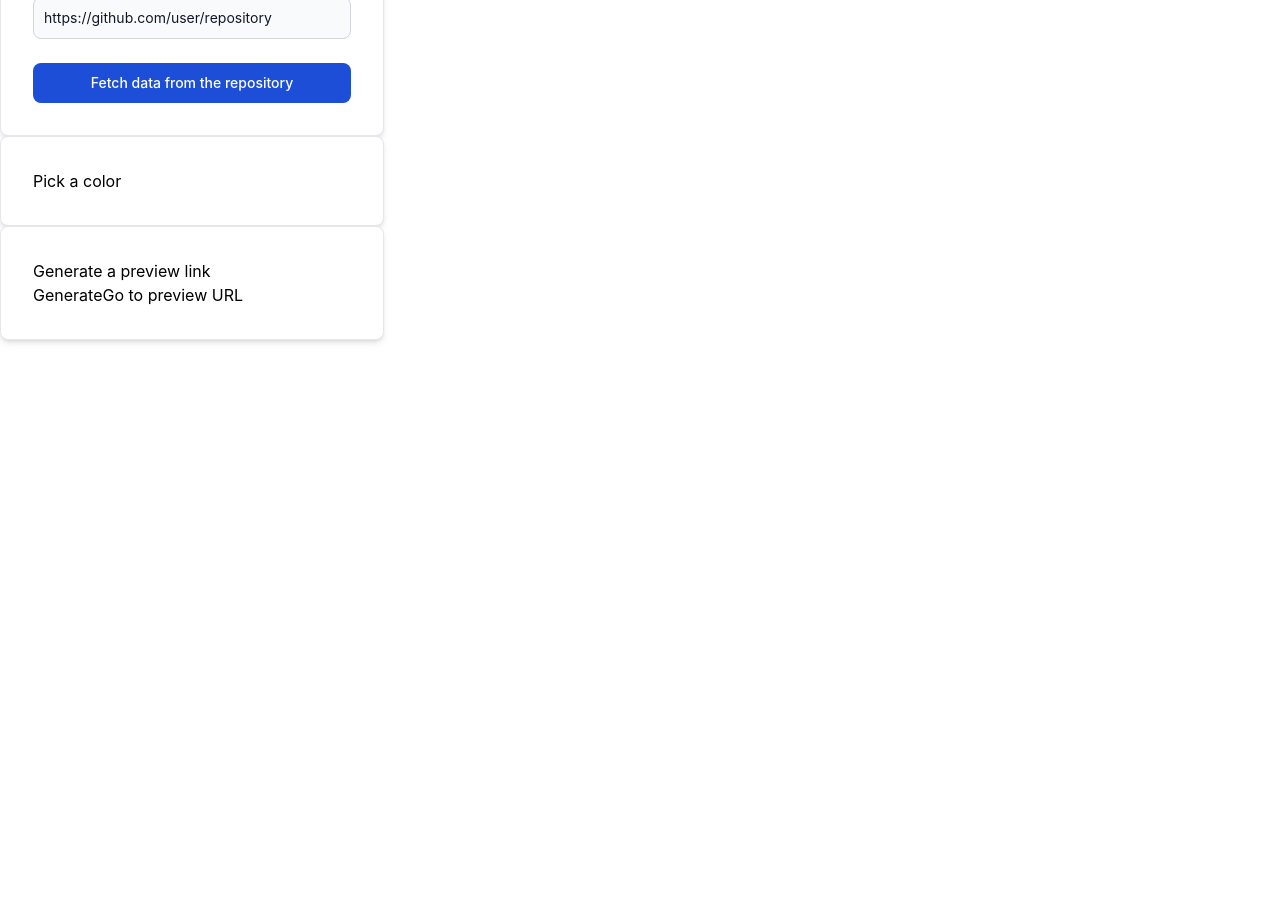
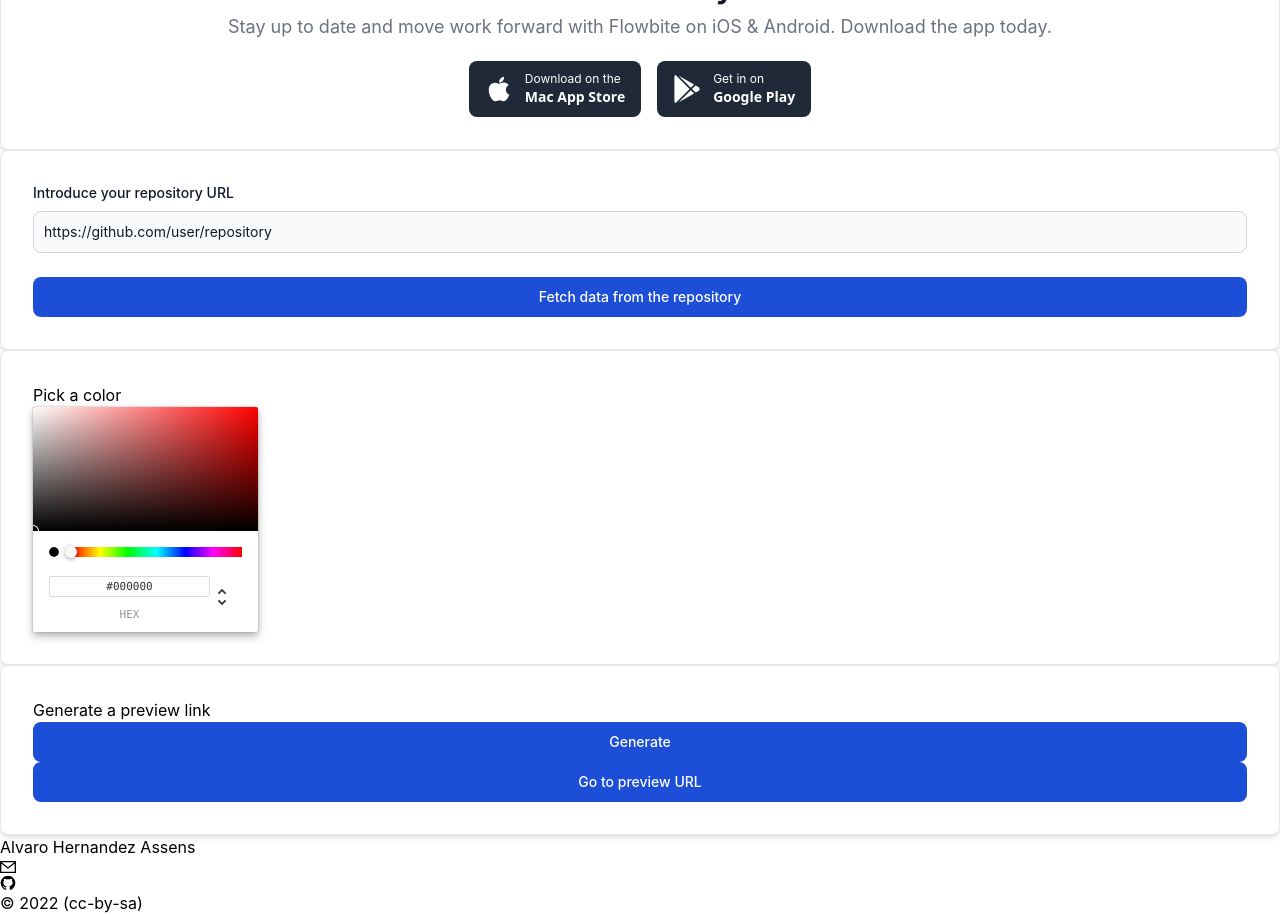
Before and after one commit to alvaroha1/repoLinks, a Next.js app: page / in a window 1280 px wide. Shown: the part 100-1015 px from the top of the page. Before the commit the page ends 800 px from the top, so only its background shows below. Built offline with nearby package versions, Linux system fonts and the light colour scheme.

Commit message:
Add basic project structure

```diff
--- /dev/null
+++ b/components/footer.tsx
@@ -0,0 +1,50 @@
+import { GrMailOption, GrGithub } from "react-icons/gr";
+
+export default function Footer() {
+  const author = "Alvaro Hernandez Assens";
+  const email = "alvarohernandezassens@gmail.com";
+  const github_link = "https://github.com/alvaroha1/repoLinks";
+  const year = "© 2022";
+  return (
+    <div>
+      <ul>
+        <li>
+          <h6>{author}</h6>
+        </li>
+        <li>
+          <a
+            rel="noopener noreferrer"
+            target="_blank"
+            href={`mailto:${email}`}
+            title="Opens in a new window"
+          >
+            <GrMailOption />
+          </a>
+        </li>
+        <li>
+          <a
+            rel="noopener noreferrer"
+            target="_blank"
+            href={`${github_link}`}
+            title="Opens in a new window"
+          >
+            <GrGithub />
+          </a>
+        </li>
+
+        <li>
+            {year} (
+            <a
+              rel="noopener noreferrer"
+              target="_blank"
+              href="https://creativecommons.org/licenses/by-sa/3.0/"
+              title="Opens in a new window"
+            >
+              cc-by-sa
+            </a>
+            )
+        </li>
+      </ul>
+    </div>
+  );
+}
--- a/package.json
+++ b/package.json
@@ -11,11 +11,14 @@
   "dependencies": {
     "next": "12.2.2",
     "react": "18.2.0",
-    "react-dom": "18.2.0"
+    "react-color": "^2.19.3",
+    "react-dom": "18.2.0",
+    "react-icons": "^4.4.0"
   },
   "devDependencies": {
     "@types/node": "18.0.6",
     "@types/react": "18.0.15",
+    "@types/react-color": "^3.0.6",
     "@types/react-dom": "18.0.6",
     "autoprefixer": "^10.4.7",
     "eslint": "8.20.0",
--- a/pages/index.tsx
+++ b/pages/index.tsx
@@ -1,13 +1,25 @@
 import type { NextPage } from "next";
-import { useState } from "react";
+import Link from "next/link";
+import { useState, useId } from "react";
 import Head from "next/head";
 import Image from "next/image";
-import styles from "../styles/Home.module.css";
-import { keyboard } from "@testing-library/user-event/dist/keyboard";
+import { ChromePicker } from "react-color";
+import Footer from "../components/footer";
 
 const Home: NextPage = () => {
   const [url, setUrl] = useState<string>("https://github.com/user/repository");
   const [color, setColor] = useState<string>("#000000");
+  const repoId = useId();
+
+  const saveItem = () => {
+    const item = {
+      color,
+      url,
+    };
+    localStorage.setItem(repoId, JSON.stringify(item));
+  };
+
+  console.log(url, color, repoId);
   return (
     <div>
       <Head>
@@ -17,7 +29,70 @@ const Home: NextPage = () => {
 
       <main>
         <h1 className="text-3xl font-bold underline">Main</h1>
-        <div className="p-4 max-w-sm bg-white rounded-lg border border-gray-200 shadow-md sm:p-6 lg:p-8 dark:bg-gray-800 dark:border-gray-700">
+        <div className="p-4 w-full text-center bg-white rounded-lg border shadow-md sm:p-8 dark:bg-gray-800 dark:border-gray-700">
+          <h5 className="mb-2 text-3xl font-bold text-gray-900 dark:text-white">
+            Work fast from anywhere
+          </h5>
+          <p className="mb-5 text-base text-gray-500 sm:text-lg dark:text-gray-400">
+            Stay up to date and move work forward with Flowbite on iOS &
+            Android. Download the app today.
+          </p>
+          <div className="justify-center items-center space-y-4 sm:flex sm:space-y-0 sm:space-x-4">
+            <a
+              href="#"
+              className="w-full sm:w-auto bg-gray-800 hover:bg-gray-700 focus:ring-4 focus:outline-none focus:ring-gray-300 text-white rounded-lg inline-flex items-center justify-center px-4 py-2.5 dark:bg-gray-700 dark:hover:bg-gray-600 dark:focus:ring-gray-700"
+            >
+              <svg
+                className="mr-3 w-7 h-7"
+                aria-hidden="true"
+                focusable="false"
+                data-prefix="fab"
+                data-icon="apple"
+                role="img"
+                xmlns="http://www.w3.org/2000/svg"
+                viewBox="0 0 384 512"
+              >
+                <path
+                  fill="currentColor"
+                  d="M318.7 268.7c-.2-36.7 16.4-64.4 50-84.8-18.8-26.9-47.2-41.7-84.7-44.6-35.5-2.8-74.3 20.7-88.5 20.7-15 0-49.4-19.7-76.4-19.7C63.3 141.2 4 184.8 4 273.5q0 39.3 14.4 81.2c12.8 36.7 59 126.7 107.2 125.2 25.2-.6 43-17.9 75.8-17.9 31.8 0 48.3 17.9 76.4 17.9 48.6-.7 90.4-82.5 102.6-119.3-65.2-30.7-61.7-90-61.7-91.9zm-56.6-164.2c27.3-32.4 24.8-61.9 24-72.5-24.1 1.4-52 16.4-67.9 34.9-17.5 19.8-27.8 44.3-25.6 71.9 26.1 2 49.9-11.4 69.5-34.3z"
+                ></path>
+              </svg>
+              <div className="text-left">
+                <div className="mb-1 text-xs">Download on the</div>
+                <div className="-mt-1 font-sans text-sm font-semibold">
+                  Mac App Store
+                </div>
+              </div>
+            </a>
+            <a
+              href="#"
+              className="w-full sm:w-auto bg-gray-800 hover:bg-gray-700 focus:ring-4 focus:outline-none focus:ring-gray-300 text-white rounded-lg inline-flex items-center justify-center px-4 py-2.5 dark:bg-gray-700 dark:hover:bg-gray-600 dark:focus:ring-gray-700"
+            >
+              <svg
+                className="mr-3 w-7 h-7"
+                aria-hidden="true"
+                focusable="false"
+                data-prefix="fab"
+                data-icon="google-play"
+                role="img"
+                xmlns="http://www.w3.org/2000/svg"
+                viewBox="0 0 512 512"
+              >
+                <path
+                  fill="currentColor"
+                  d="M325.3 234.3L104.6 13l280.8 161.2-60.1 60.1zM47 0C34 6.8 25.3 19.2 25.3 35.3v441.3c0 16.1 8.7 28.5 21.7 35.3l256.6-256L47 0zm425.2 225.6l-58.9-34.1-65.7 64.5 65.7 64.5 60.1-34.1c18-14.3 18-46.5-1.2-60.8zM104.6 499l280.8-161.2-60.1-60.1L104.6 499z"
+                ></path>
+              </svg>
+              <div className="text-left">
+                <div className="mb-1 text-xs">Get in on</div>
+                <div className="-mt-1 font-sans text-sm font-semibold">
+                  Google Play
+                </div>
+              </div>
+            </a>
+          </div>
+        </div>
+        <div className="bg-white rounded-lg border border-gray-200 shadow-md sm:p-6 lg:p-8 dark:bg-gray-800 dark:border-gray-700">
           <form className="space-y-6" action="#">
             <div>
               <label
@@ -34,7 +109,7 @@ const Home: NextPage = () => {
                 placeholder="name@company.com"
                 required
                 value={url}
-                onChange={(e)=>setUrl(e.target.value)}
+                onChange={(e) => setUrl(e.target.value)}
               />
             </div>
             <button
@@ -45,19 +120,33 @@ const Home: NextPage = () => {
             </button>
           </form>
         </div>
-        <div className="p-4 max-w-sm bg-white rounded-lg border border-gray-200 shadow-md sm:p-6 lg:p-8 dark:bg-gray-800 dark:border-gray-700">
+        <div className=" bg-white rounded-lg border border-gray-200 shadow-md sm:p-6 lg:p-8 dark:bg-gray-800 dark:border-gray-700">
           <h2>Pick a color</h2>
-
+          <ChromePicker
+            color={color}
+            onChange={(col) => setColor(col.hex)}
+            disableAlpha={true}
+          />
         </div>
-        <div className="p-4 max-w-sm bg-white rounded-lg border border-gray-200 shadow-md sm:p-6 lg:p-8 dark:bg-gray-800 dark:border-gray-700">
+        <div className=" bg-white rounded-lg border border-gray-200 shadow-md sm:p-6 lg:p-8 dark:bg-gray-800 dark:border-gray-700">
           <h2>Generate a preview link</h2>
-          <button>Generate</button>
-          <button>Go to preview URL</button>
+          <button
+            onClick={saveItem}
+            className="w-full text-white bg-blue-700 hover:bg-blue-800 focus:ring-4 focus:outline-none focus:ring-blue-300 font-medium rounded-lg text-sm px-5 py-2.5 text-center dark:bg-blue-600 dark:hover:bg-blue-700 dark:focus:ring-blue-800"
+          >
+            Generate
+          </button>
+          <Link href={`preview/${repoId}`}>
+            <button className="w-full text-white bg-blue-700 hover:bg-blue-800 focus:ring-4 focus:outline-none focus:ring-blue-300 font-medium rounded-lg text-sm px-5 py-2.5 text-center dark:bg-blue-600 dark:hover:bg-blue-700 dark:focus:ring-blue-800">
+              Go to preview URL
+            </button>
+          </Link>
         </div>
       </main>
 
       <footer>
-{/*         <a
+        <Footer />
+        {/*         <a
           href="https://vercel.com?utm_source=create-next-app&utm_medium=default-template&utm_campaign=create-next-app"
           target="_blank"
           rel="noopener noreferrer"
--- /dev/null
+++ b/pages/preview/[id].tsx
@@ -0,0 +1,36 @@
+import React, {useEffect} from 'react'
+import Head from "next/head";
+import { useRouter } from "next/router";
+import Link from 'next/link'
+
+function Preview() {
+  const { id } = useRouter().query;
+  console.log(id)
+  useEffect(() => {
+    if (id) {
+      const metadata = localStorage.getItem(id);
+      console.log(metadata, "metadata from page")
+    }
+
+  }, [])
+
+
+  return (
+    <div>
+      <Head>
+        <meta name="twitter:card" content="summary_large_image" />
+        <meta name="twitter:site" content="@YOUR_TWITTER_USERNAME" />
+        <meta name="twitter:title" content="TITLE_FOR_YOUR_PAGE" />
+        <meta name="twitter:description" content="DESCRIPTION_FOR_YOUR_PAGE" />
+        <meta name="twitter:image" content="URL_FOR_YOUR_IMAGE" />
+      </Head>
+
+      Preview
+      <Link href={`/`}>
+            <button className="w-full text-white bg-blue-700 hover:bg-blue-800 focus:ring-4 focus:outline-none focus:ring-blue-300 font-medium rounded-lg text-sm px-5 py-2.5 text-center dark:bg-blue-600 dark:hover:bg-blue-700 dark:focus:ring-blue-800">Go Back</button>
+            </Link>
+    </div>
+  )
+}
+
+export default Preview
```
Also changed, not shown: 1 other file (tests, documents, lock files or other folders).
